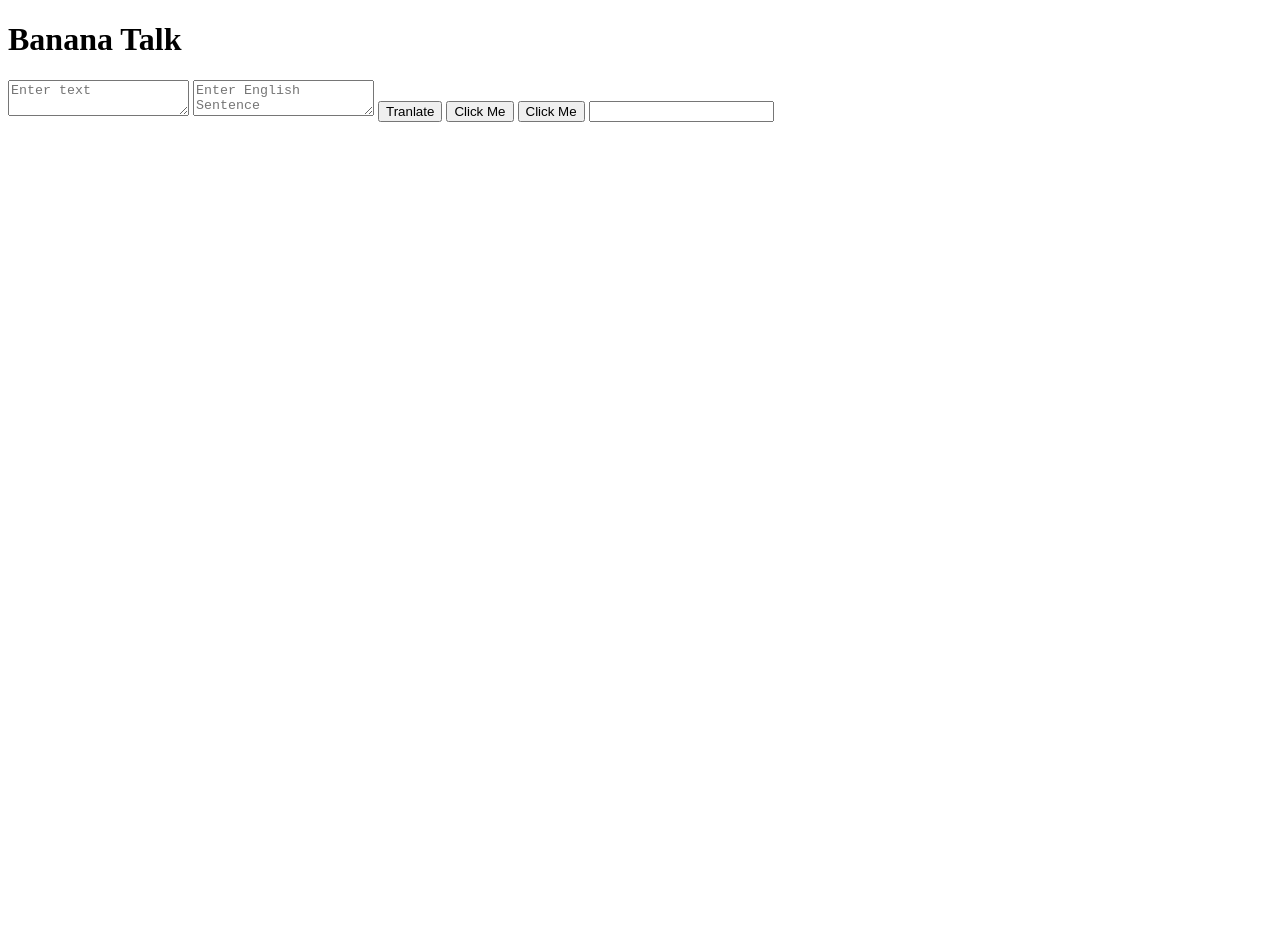
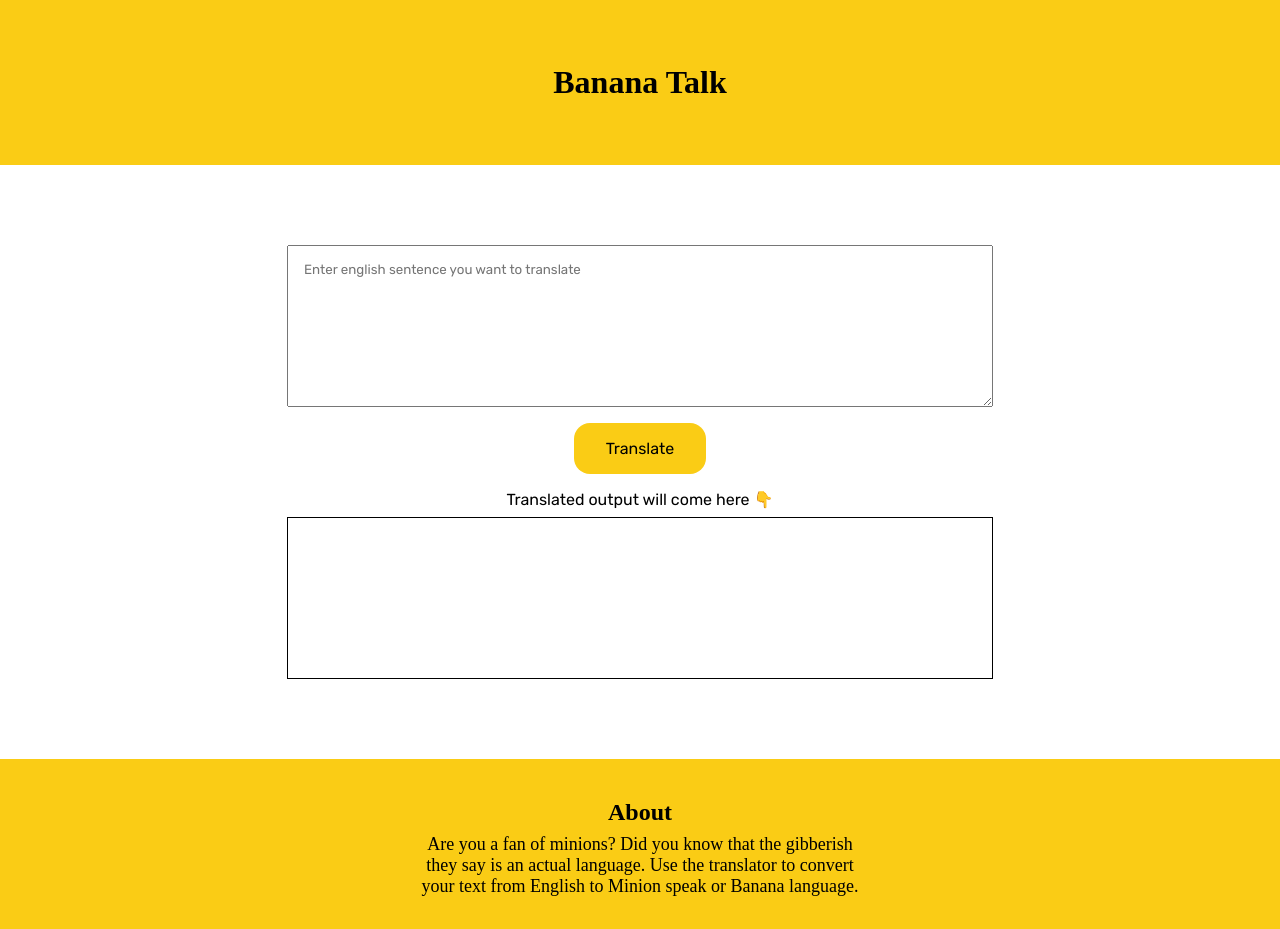
Before and after one commit to Sourabh0318/Banana-Talk, a plain HTML site: page index.html in a window 1280 px wide. Before the commit the page ends 800 px from the top, so only its background shows below. Drawn offline with Linux system fonts and the light colour scheme; a web font is replaced by a local one.

Commit message:
Updated html, css and js

```diff
--- a/app.js
+++ b/app.js
@@ -1,11 +1,26 @@
-// var userName = prompt("Enter your Name:");
-// alert(userName);
 var btn = document.querySelector("#btn");
 var txtInput = document.querySelector("#txt-input");
+var output = document.querySelector("#output");
+var serverUrl = "https://api.funtranslations.com/translate/minion.json"
 
-function clickHandler(){
-    console.log("Clicked")
-    console.log(txtInput.value);
+function getTranslation(text) {
+    return serverUrl + "?" + "text=" + text;
+}
+
+function errorHandler(error) {
+    console.log("error type occured" + error);
+    alert("Server is down try after sometime")
+}
+
+function clickHandler() {
+    var inputText = txtInput.value;
+    fetch(getTranslation(inputText))
+        .then(response => response.json())
+        .then(json => {
+            var translate = json.contents.translated;
+            output.innerText = translate
+        })
+        .catch(errorHandler)
 }
 
 btn.addEventListener("click", clickHandler);
--- a/exercise.js
+++ b/exercise.js
@@ -1,7 +1,13 @@
 var input = document.querySelector("textarea");
 var primaryBtn = document.querySelector(".btn-primary");
 var inputBtn = document.querySelector("#input-btn");
+var name = document.querySelector("input[name='Translator']")
 
 console.log(input);
 console.log(primaryBtn);
 console.log(inputBtn);
+
+// var userName = prompt("Enter your Name:");
+// alert(userName);
+// var serverUrl = "https://lessonfourapi.tanaypratap.repl.co/translate/yoda.json";
+// output.innerText = "Hello! I am Sourabh " + txtInput.value;
--- a/index.html
+++ b/index.html
@@ -1,23 +1,34 @@
 <!DOCTYPE html>
 <html lang="en">
+
 <head>
     <meta charset="UTF-8">
     <meta http-equiv="X-UA-Compatible" content="IE=edge">
     <meta name="viewport" content="width=device-width, initial-scale=1.0">
     <title>Banana Talk</title>
+    <link rel="stylesheet" href="style.css">
 </head>
+
 <body>
-    <h1>Banana Talk</h1>
-    <textarea placeholder="Enter text"></textarea>
-    <textarea id="txt-input" placeholder="Enter English Sentence"></textarea>
+    <header class="heading">
+        <h1>Banana Talk</h1>
+    </header>
 
-    <button id="btn">Tranlate</button>
-    <button class="btn-primary">Click Me</button>
-    <button id="input-btn">Click Me</button>
-    <input type="text" name="translator" />
+    <section class="section">
+        <textarea id="txt-input" placeholder="Enter english sentence you want to translate"></textarea>
+        <button id="btn">Translate</button>
+        <p class="txt">Translated output will come here 👇</p>
+        <div id="output"></div>
+    </section>
 
+    <footer class="footer">
+        <div class="abt">About</div>
+        <p class="info-text">Are you a fan of minions? Did you know that the gibberish they say is an actual language.
+            Use the translator to convert your text from English to Minion speak or Banana language.</p>
+    </footer>
 
+    <!-- Script -->
     <script src="app.js"></script>
-    <script src="exercise.js"></script>
 </body>
+
 </html>
--- /dev/null
+++ b/style.css
@@ -0,0 +1,87 @@
+@import url('https://fonts.googleapis.com/css2?family=Cormorant+SC:wght@400;500;700&family=Rubik&display=swap');
+
+:root {
+    --header-bg--: #facc15;
+}
+
+* {
+    padding: 0px;
+    margin: 0px;
+}
+
+.heading {
+    background-color: var(--header-bg--);
+    padding: 4rem;
+    font-family: 'Cormorant SC', serif;
+    font-weight: 700;
+}
+
+.heading,
+.txt {
+    text-align: center;
+}
+
+.txt {
+    font-family: 'Rubik', sans-serif;
+}
+
+.section {
+    margin: 2rem;
+    padding: 3rem;
+}
+
+textarea#txt-input {
+    display: block;
+    width: 60%;
+    height: 8rem;
+    padding: 1rem;
+    margin: 0 auto;
+    font-family: 'Rubik', sans-serif;
+}
+
+#btn {
+    font-size: medium;
+    padding: 1rem 2rem;
+    border-radius: 1rem;
+    margin: 1rem auto;
+    display: block;
+    border: none;
+    background-color: var(--header-bg--);
+    font-family: 'Rubik', sans-serif;
+}
+
+#output {
+    display: block;
+    width: 60%;
+    height: 8rem;
+    border: 1px solid #000;
+    padding: 1rem;
+    margin: 0rem auto;
+    margin-top: 0.5rem;
+    font-family: 'Rubik', sans-serif;
+}
+
+.footer {
+    background-color: var(--header-bg--);
+    padding: 2rem 4rem;
+    text-align: center;
+    font-family: 'Cormorant SC', serif;
+}
+
+.abt {
+    font-size: x-large;
+    padding: 0.5rem;
+    font-weight: 700;
+}
+
+.info-text {
+    font-size: large;
+    font-weight: 500;
+}
+
+@media (min-width: 767px) {
+    .info-text {
+        width: 40%;
+        margin: 0 auto;
+    }
+}
```
